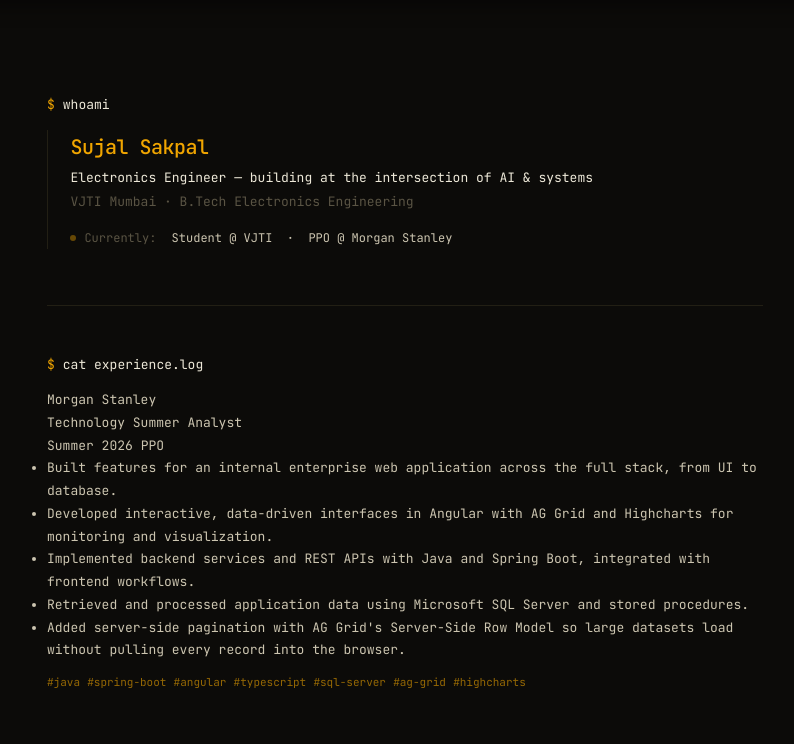
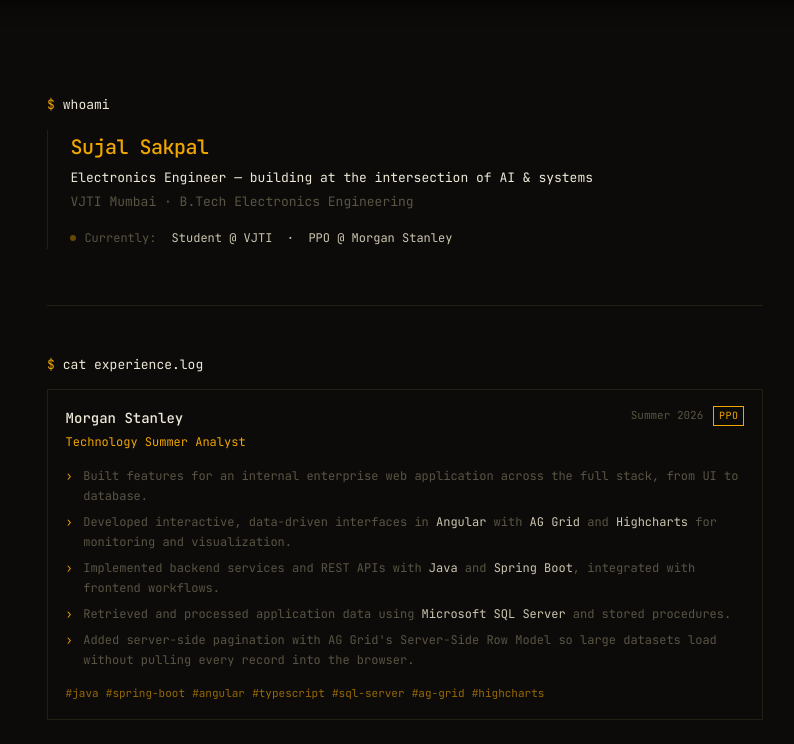
Before and after one commit to sujal-sakpal/sujal-sakpal.github.io, a plain HTML site: page index.html in a window 1280 px wide. Shown: the part 56-800 px from the top of the page, without its empty margins (235-1029 px from the left). Drawn offline with Linux system fonts and the light colour scheme.

Commit message:
Add experience section styles to styles.css

```diff
--- a/styles.css
+++ b/styles.css
@@ -125,6 +125,62 @@
     }
     @keyframes pulse { 0%,100%{opacity:1} 50%{opacity:0.25} }
 
+    /* ── Experience ── */
+    .exp {
+      border: 1px solid var(--border);
+      padding: 1rem 1.1rem;
+      transition: border-color 0.15s;
+    }
+    .exp:hover { border-color: var(--accent); }
+
+    .exp-head {
+      display: flex;
+      justify-content: space-between;
+      align-items: flex-start;
+      gap: 0.75rem;
+      flex-wrap: wrap;
+    }
+    .exp-company { color: var(--white); font-weight: 500; font-size: 14px; }
+    .exp-role    { color: var(--accent); font-size: 12px; margin-top: 0.1rem; }
+
+    .exp-meta {
+      display: flex;
+      align-items: center;
+      gap: 0.6rem;
+    }
+    .exp-date { color: var(--muted); font-size: 11px; }
+    .exp-badge {
+      color: var(--accent);
+      font-size: 10px;
+      border: 1px solid var(--accent);
+      padding: 0 5px;
+      letter-spacing: 0.5px;
+    }
+
+    .exp-list {
+      list-style: none;
+      margin-top: 0.85rem;
+      display: flex;
+      flex-direction: column;
+      gap: 0.4rem;
+    }
+    .exp-list li {
+      position: relative;
+      padding-left: 1.1rem;
+      color: var(--muted);
+      font-size: 12px;
+      line-height: 1.65;
+    }
+    .exp-list li::before {
+      content: "›";
+      position: absolute;
+      left: 0;
+      color: var(--accent);
+    }
+    .exp-list .hi { color: var(--text); }
+
+    .exp .project-tags { margin-top: 0.85rem; }
+
     /* ── Projects ── */
     .project-grid {
       display: grid;
```
